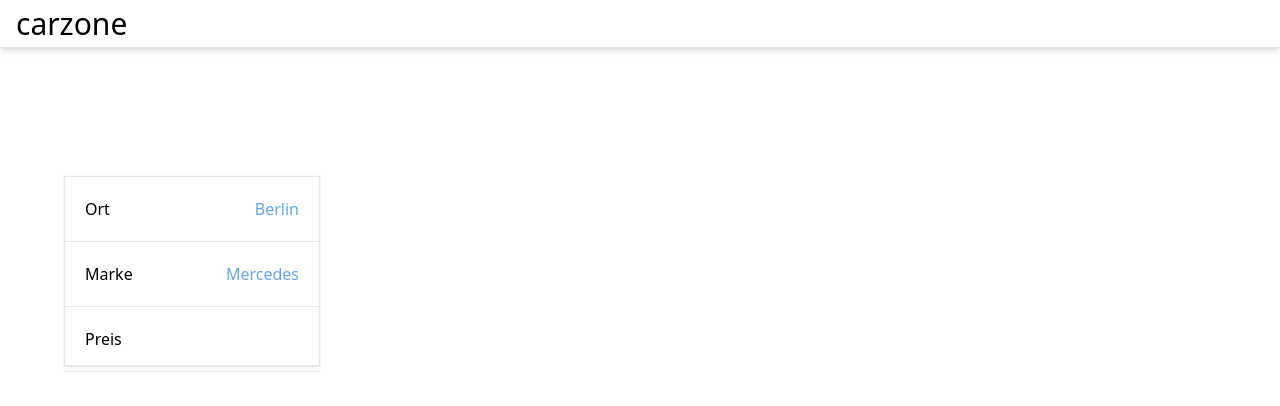
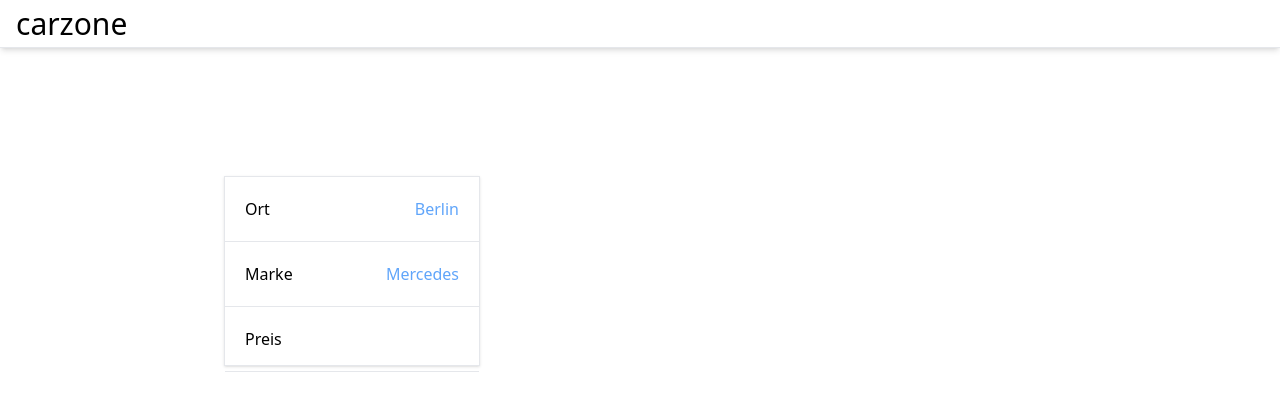
Before and after one commit to MehmetC80/nuxt-car-basic, a Nuxt app: page /city/1/car in a window 1280 px wide. Shown: the top 406 px of the page. Built offline with nearby package versions, Linux system fonts and the light colour scheme.

Commit message:
add default and custom layout

```diff
--- /dev/null
+++ b/layouts/custom.vue
@@ -0,0 +1,10 @@
+<template>
+  <div>
+    <NavBar />
+    <div
+      class="mx-auto mt-4 max-w-7xl space-y-4 px-4 xs:px-6 sm:px-10 lg:px-16 pb-1 w-3/4"
+    >
+      <slot />
+    </div>
+  </div>
+</template>
--- /dev/null
+++ b/layouts/default.vue
@@ -0,0 +1,4 @@
+<template>
+  <NavBar />
+  <slot />
+</template>
--- a/pages/car/[name]-[id].vue
+++ b/pages/car/[name]-[id].vue
@@ -4,16 +4,17 @@ const route = useRoute();
 useHead({
   title: `${route.params.name}`,
 });
+
+definePageMeta({
+  layout: "custom",
+});
 </script>
 
 <template>
   <div>
-    <NavBar />
-    <div class="mx-auto mt-4 max-w-7xl px-4 xs:px-6 sm:px-10 lg:px-16 pb-1">
-      <CarDetailsHero />
-      <CarDetailsAttributes />
-      <CarDetailsDescription />
-      <CarDetailsContact />
-    </div>
+    <CarDetailsHero />
+    <CarDetailsAttributes />
+    <CarDetailsDescription />
+    <CarDetailsContact />
   </div>
 </template>
--- a/pages/city/[city]/car.vue
+++ b/pages/city/[city]/car.vue
@@ -6,18 +6,17 @@ useHead({
     route.params.city
   }`,
 });
+
+definePageMeta({
+  layout: "custom",
+});
 </script>
 
 <template>
   <div>
-    <NavBar />
-    <div
-      class="mx-atuo mt-4 max-w-7xl space-y-4 px-4 xs:px-8 sm:px-10 lg:px-16 pb-16 w-3/5"
-    >
-      <div class="mt-32 flex">
-        <CarSideBar />
-        <NuxtPage />
-      </div>
+    <div class="mt-32 flex">
+      <CarSideBar />
+      <NuxtPage />
     </div>
   </div>
 </template>
--- a/pages/index.vue
+++ b/pages/index.vue
@@ -6,7 +6,6 @@ useHead({
 
 <template>
   <div>
-    <NavBar />
     <CarHero />
   </div>
 </template>
```
